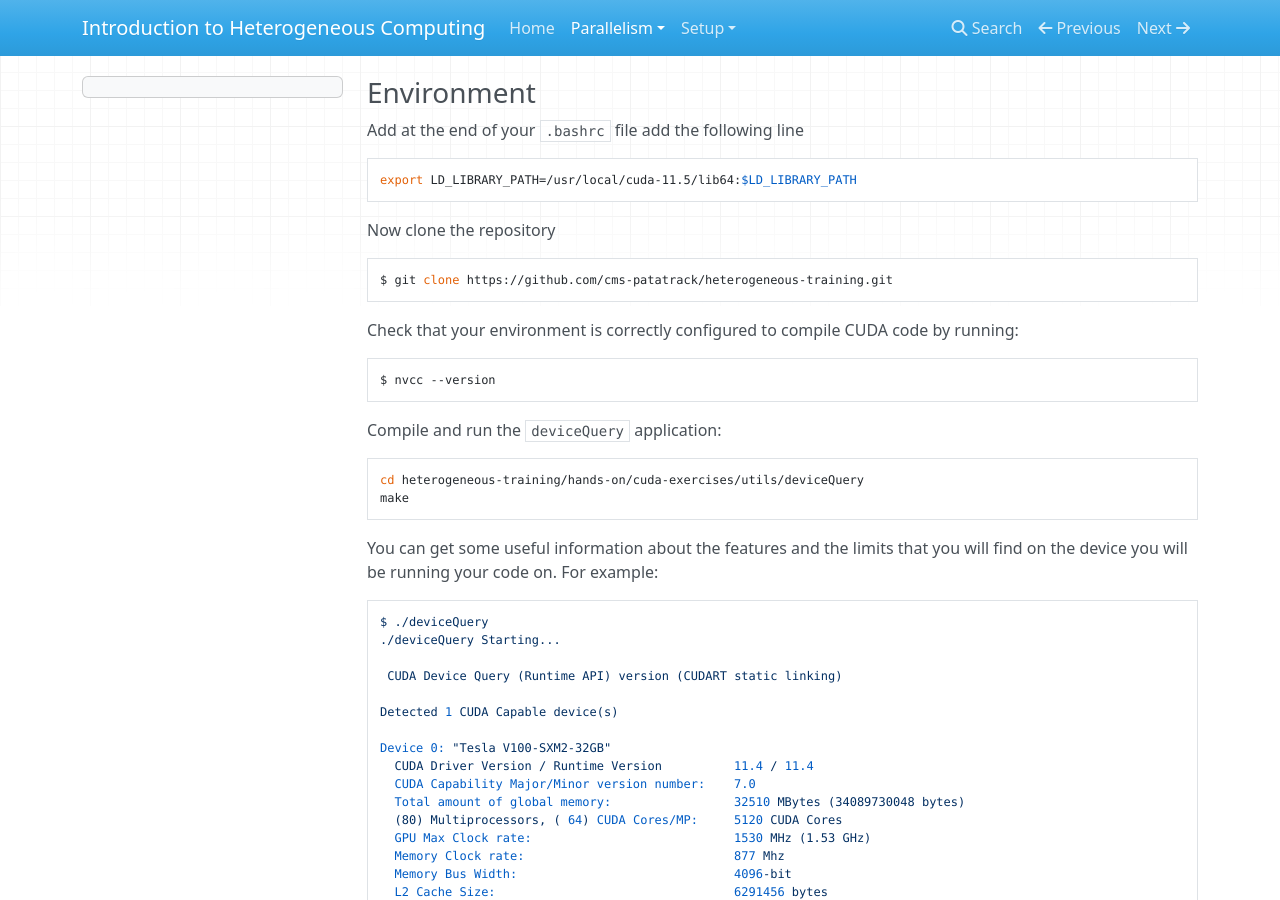
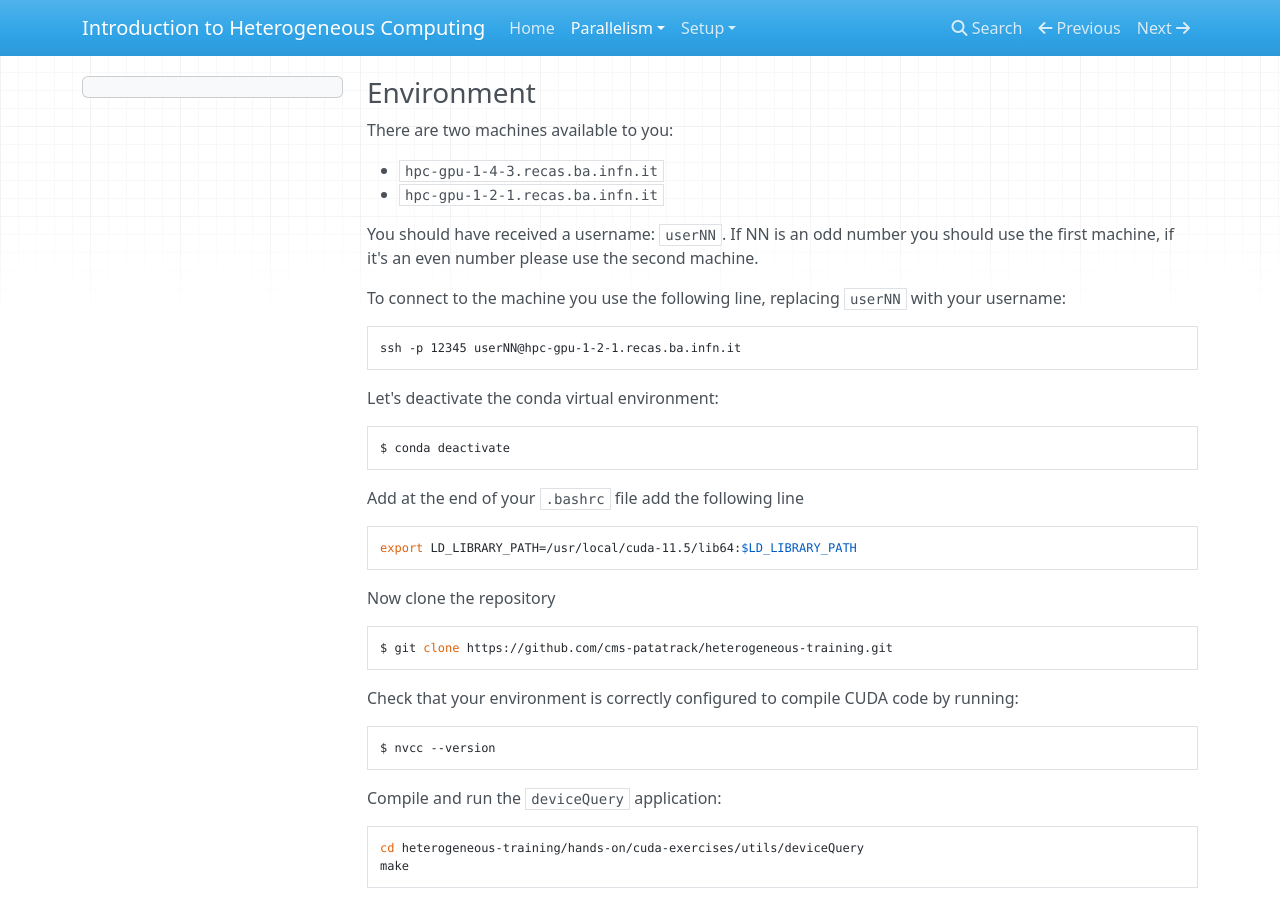
Before and after one commit to cms-patatrack/heterogeneous-training, an MkDocs documentation site: the page built from docs/parallelism/2_cuda.md, in a window 1280 px wide and 900 px high. Built offline with MkDocs 1.6.1, drawn with Linux system fonts in a browser that asks for light colours; nearby versions of some CDN libraries.

Commit message:
Added connection details

````diff
--- a/docs/parallelism/2_cuda.md
+++ b/docs/parallelism/2_cuda.md
@@ -5,6 +5,22 @@ section: parallelism
 ---
 
 ### Environment
+There are two machines available to you:
+
+- `hpc-gpu-1-4-3.recas.ba.infn.it`
+- `hpc-gpu-1-2-1.recas.ba.infn.it`
+
+You should have received a username: `userNN`. If NN is an odd number you should use the first machine, if it's an even number please use the second machine.
+
+To connect to the machine you use the following line, replacing `userNN` with your username:
+```bash
+ssh -p 12345 userNN@hpc-gpu-1-2-1.recas.ba.infn.it
+```
+
+Let's deactivate the conda virtual environment:
+```bash
+$ conda deactivate
+```
 
 Add at the end of your `.bashrc` file add the following line
 ```bash
````
